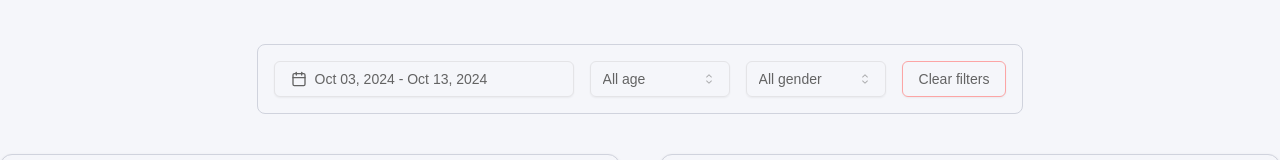
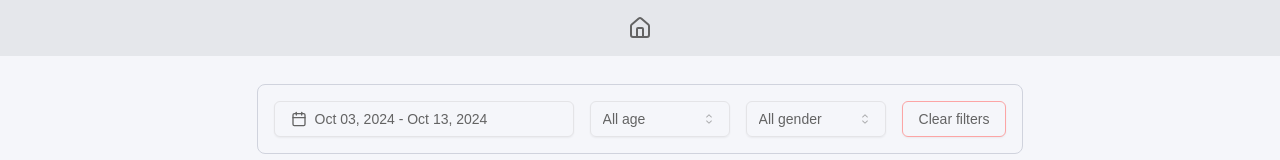
Before and after one commit to ashwinangadi/email-client-Data-Visualization, a Next.js app: page /datavisualization in a window 1280 px wide. Shown: the top 160 px of the page. Built offline with nearby package versions, Linux system fonts and the light colour scheme; no server answers.

Commit message:
updated navbar

```diff
--- a/app/datavisualization/page.tsx
+++ b/app/datavisualization/page.tsx
@@ -11,7 +11,7 @@ const DataVisualizationPage = () => {
   const to = cookieStore.get("to")?.value;
 
   return (
-    <section className="container mx-auto py-10">
+    <section className="container mx-auto py-20">
       <DataFilter
         ageCookie={age}
         genderCookie={gender}
--- a/app/emailclient/page.tsx
+++ b/app/emailclient/page.tsx
@@ -20,7 +20,7 @@ const EmailClientPage = ({
   const emailListQueryClient = getQueryClient();
   emailListQueryClient.prefetchQuery(emailListOptions(searchParams.page || 1));
   return (
-    <section className="container grid gap-6 grid-cols-12 mx-auto mb-10">
+    <section className="fixed top-14 left-0 right-0 bottom-0 container grid gap-6 grid-cols-12 mx-auto mb-10">
       <span
         className={`col-span-12 mx-1 ${
           searchParams?.Id ? "lg:col-span-4" : "col-span-12"
--- a/app/layout.tsx
+++ b/app/layout.tsx
@@ -3,6 +3,7 @@ import localFont from "next/font/local";
 import "./globals.css";
 import Provider from "@/providers/Providers";
 import { Toaster } from "@/components/ui/sonner";
+import Navbar from "@/components/navbar/navbar";
 
 const geistSans = localFont({
   src: "./fonts/GeistVF.woff",
@@ -16,7 +17,7 @@ const geistMono = localFont({
 });
 
 export const metadata: Metadata = {
-  title: "Create Next App",
+  title: "Moonshot",
   description: "email client and interactive data visualization app",
 };
 
@@ -31,6 +32,7 @@ export default function RootLayout({
         className={`${geistSans.variable} ${geistMono.variable} antialiased min-h-screen`}
       >
         <Provider>
+          <Navbar />
           {children}
           <Toaster
             richColors
--- a/components/data-visualization/data-filter.tsx
+++ b/components/data-visualization/data-filter.tsx
@@ -12,6 +12,7 @@ import {
 } from "@/components/ui/select";
 import { userSelection } from "@/lib/actions";
 import { Button } from "../ui/button";
+import { toast } from "sonner";
 
 const DataFilter = ({
   ageCookie,
@@ -56,6 +57,7 @@ const DataFilter = ({
       from: null,
       to: null,
     });
+    toast.success("Filters cleared successfully and set to default values.");
   };
 
   const availableDates = chartData.map((item) => new Date(item.Day));
--- a/components/email-client/email-body.tsx
+++ b/components/email-client/email-body.tsx
@@ -27,7 +27,7 @@ const EmailBody = ({ id, page }: { id: string; page: number }) => {
   const email = emailData?.list?.find((email: Email) => email.id === id);
   return (
     <Card
-      className={`group flex-col items-start rounded-none lg:rounded-xl hover:shadow-lg hover:shadow-primary/20 hover:duration-300 text-sm h-[70vh] lg:h-[90vh] p-6 `}
+      className={`group flex-col items-start rounded-none lg:rounded-xl hover:shadow-lg hover:shadow-primary/20 hover:duration-300 text-sm h-[70vh] lg:h-[88vh] p-6 `}
     >
       <CardHeader className="flex-row items-start justify-between gap-2 p-0">
         <div className="flex items-center gap-2">
--- a/components/email-client/email-list.tsx
+++ b/components/email-client/email-list.tsx
@@ -50,7 +50,7 @@ const EmailsList = () => {
       </span>
       <TabsContent value="all" className="">
         <div
-          className="flex flex-col gap-6 h-[85vh] overflow-auto"
+          className="flex flex-col gap-6 h-[80vh] overflow-auto"
           onClick={handleEmailCardClick}
         >
           {data?.list?.map((email: Email) => (
@@ -63,7 +63,7 @@ const EmailsList = () => {
       </TabsContent>
       <TabsContent value="unread" className="">
         <div
-          className="flex flex-col gap-6 h-[90vh] overflow-auto"
+          className="flex flex-col gap-6 h-[88vh] overflow-auto"
           onClick={handleEmailCardClick}
         >
           {unreadEmailList?.length > 0 ? (
@@ -80,7 +80,7 @@ const EmailsList = () => {
 
       <TabsContent value="read">
         <div
-          className="flex flex-col gap-6 h-[90vh] overflow-auto"
+          className="flex flex-col gap-6 h-[88vh] overflow-auto"
           onClick={handleEmailCardClick}
         >
           {readEmailList?.length > 0 ? (
@@ -96,7 +96,7 @@ const EmailsList = () => {
       </TabsContent>
       <TabsContent value="favorites" onClick={handleEmailCardClick}>
         {" "}
-        <div className="flex flex-col gap-6 h-[90vh] overflow-auto">
+        <div className="flex flex-col gap-6 h-[88vh] overflow-auto">
           {favoriteEmailList?.length > 0 ? (
             favoriteEmailList?.map((email: Email) => (
               <EmailCard key={email.id} {...email} />
--- /dev/null
+++ b/components/navbar/navbar.tsx
@@ -0,0 +1,15 @@
+import { HomeIcon } from "lucide-react";
+import Link from "next/link";
+import React from "react";
+
+const Navbar = () => {
+  return (
+    <div className="flex fixed top-0 left-0 right-0 items-center justify-center gap-4 bg-gray-200 h-14 z-50">
+      <Link href="/">
+        <HomeIcon />
+      </Link>
+    </div>
+  );
+};
+
+export default Navbar;
```
